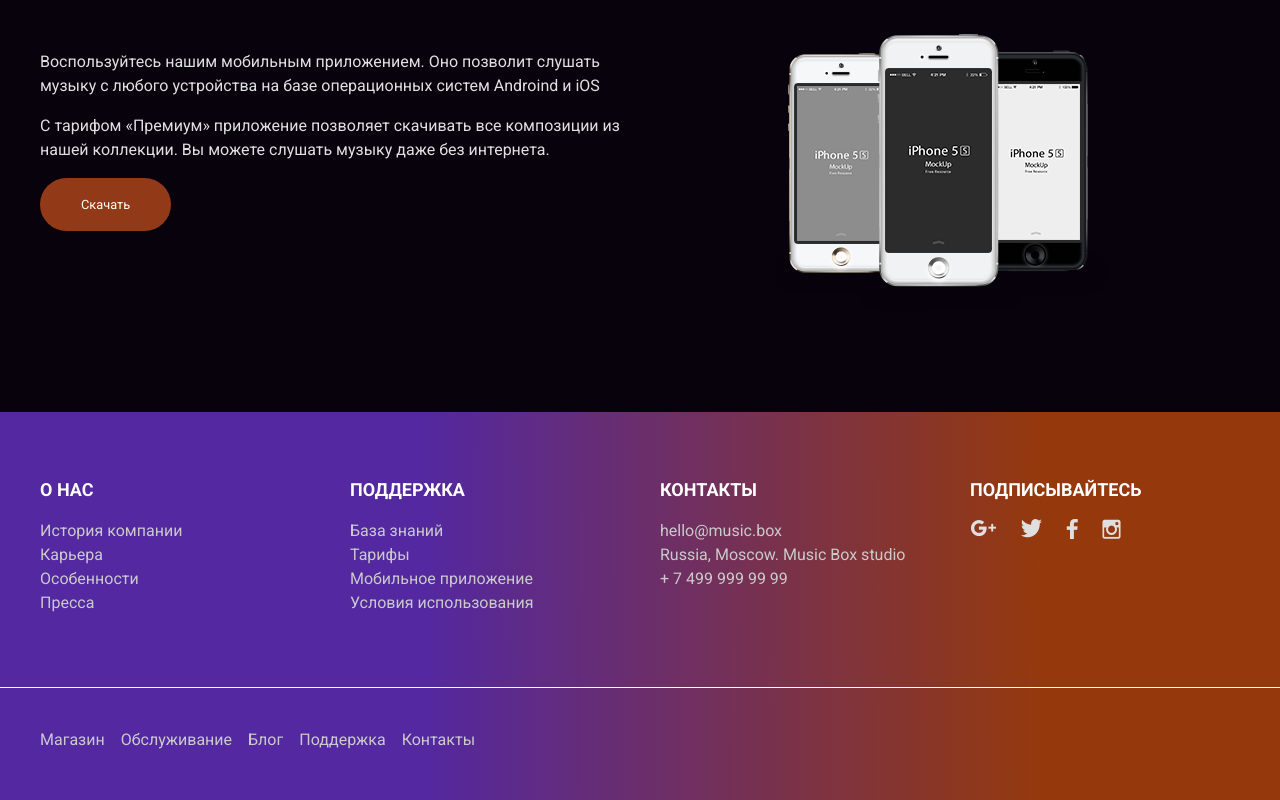
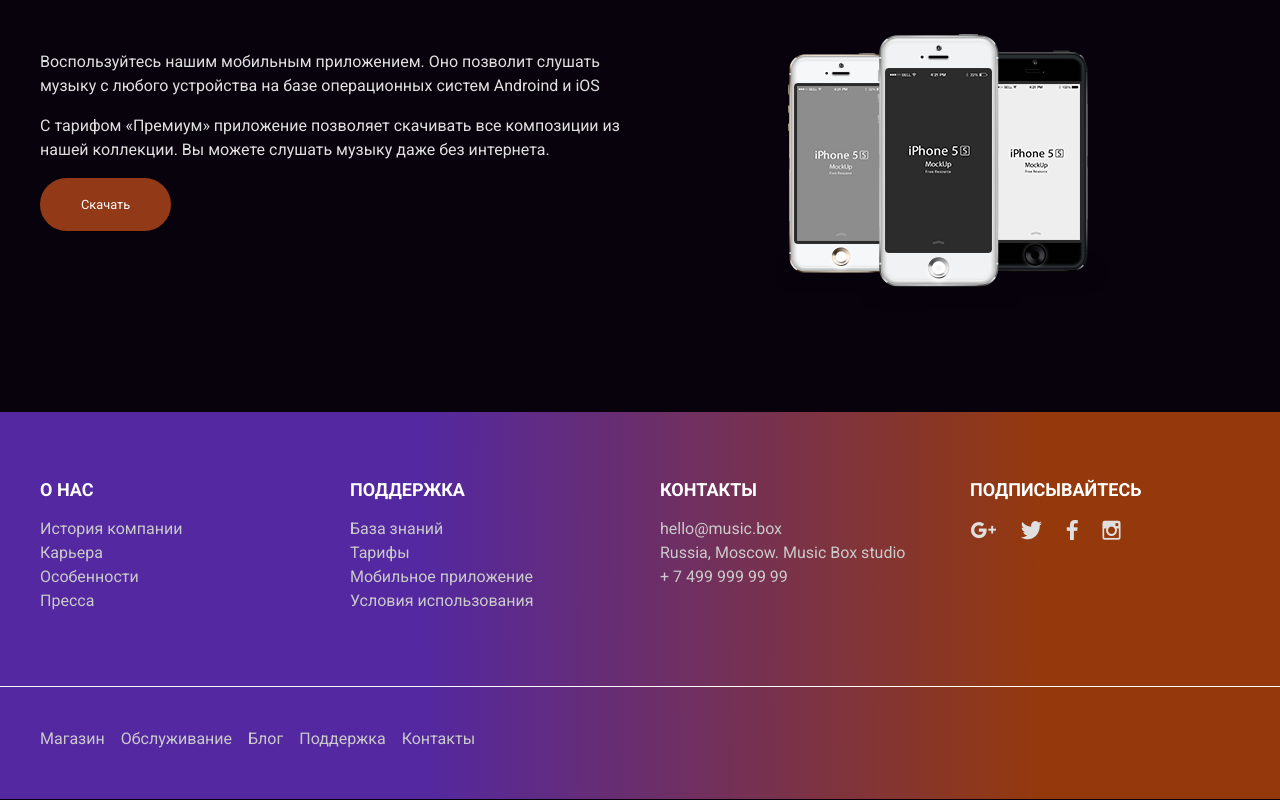
Before and after one commit to isour/layout-designer-project-lvl2, a website: page src/index.html in a window 1280 px wide. Shown: the part 2718-3518 px from the top of the page. Drawn offline with Linux system fonts and the light colour scheme.

Commit message:
pp6 footer test

```diff
--- a/src/index.html
+++ b/src/index.html
@@ -140,11 +140,11 @@
     </section>
     <footer class="footer">
       <div class="footer-top">
-        <div class="container pt-4r pb-25r">
+        <div class="container pt-4r pb-23r pb-md-26r">
           <div class="row flex-column flex-md-row">
             <div class="col col-md-4">
               <h2 class="h4 color-white">О нас</h2>
-              <menu class="menu mt-1r mb-21r">
+              <menu class="menu mt-09r mb-2r">
                 <li class="menu-item"><a href="#" class="menu-link">История компании</a></li>
                 <li class="menu-item"><a href="#" class="menu-link">Карьера</a></li>
                 <li class="menu-item"><a href="#" class="menu-link">Особенности</a></li>
@@ -153,7 +153,7 @@
             </div>
             <div class="col col-md-4">
               <h2 class="h4 color-white">Поддержка</h2>
-              <menu class="menu mt-1r mb-21r">
+              <menu class="menu mt-09r mb-2r">
                 <li class="menu-item"><a href="#" class="menu-link">База знаний</a></li>
                 <li class="menu-item"><a href="#" class="menu-link">Тарифы</a></li>
                 <li class="menu-item"><a href="#" class="menu-link">Мобильное приложение</a></li>
@@ -162,7 +162,7 @@
             </div>
             <div class="col col-md-4">
               <h2 class="h4 color-white">Контакты</h2>
-              <menu class="menu mt-1r mb-21r">
+              <menu class="menu mt-09r mb-2r">
                 <li class="menu-item"><a href="mailto:hello@music.box" class="menu-link">hello@music.box</a></li>
                 <li class="menu-item"><p class="mt-0 mb-0">Russia, Moscow. Music Box studio</p></li>
                 <li class="menu-item"><a href="tel:+74999999999" class="menu-link">+ 7 499 999 99 99</a></li>
@@ -170,7 +170,7 @@
             </div>
             <div class="col col-md-4">
               <h2 class="h4 color-white">Подписывайтесь</h2>
-              <menu class="menu mt-1r mb-21r d-flex ai-center">
+              <menu class="menu mt-11r mb-2r d-flex ai-center">
                 <li class="menu-item mr-15r">
                   <a href="#" class="menu-link">
                     <img src="images/Google+.png" alt="google" class="menu-img">
--- a/src/scss/framework.scss
+++ b/src/scss/framework.scss
@@ -192,6 +192,10 @@
   padding-bottom: 2.5rem;
 }
 
+.pb-23r {
+  padding-bottom: 2.3rem;
+}
+
 .flex-column {
   flex-direction: column;
 }
@@ -227,6 +231,18 @@
 
 .mt-100 {
   margin-top: 100px;
+}
+
+.mt-09r {
+  margin-top: 0.9rem;
+}
+
+.mb-2r {
+  margin-bottom: 2rem;
+}
+
+.mt-11r {
+  margin-top: 1.1rem;
 }
 
 @include mobile {
@@ -347,4 +363,8 @@
   .grid-md-4 {
     grid-template-columns: repeat(4, 1fr);
   }
+
+  .pb-md-26r {
+    padding-bottom: 2.6rem;
+  }
 }
```
Also changed, not shown: src/css/style.css, 1 other file.
